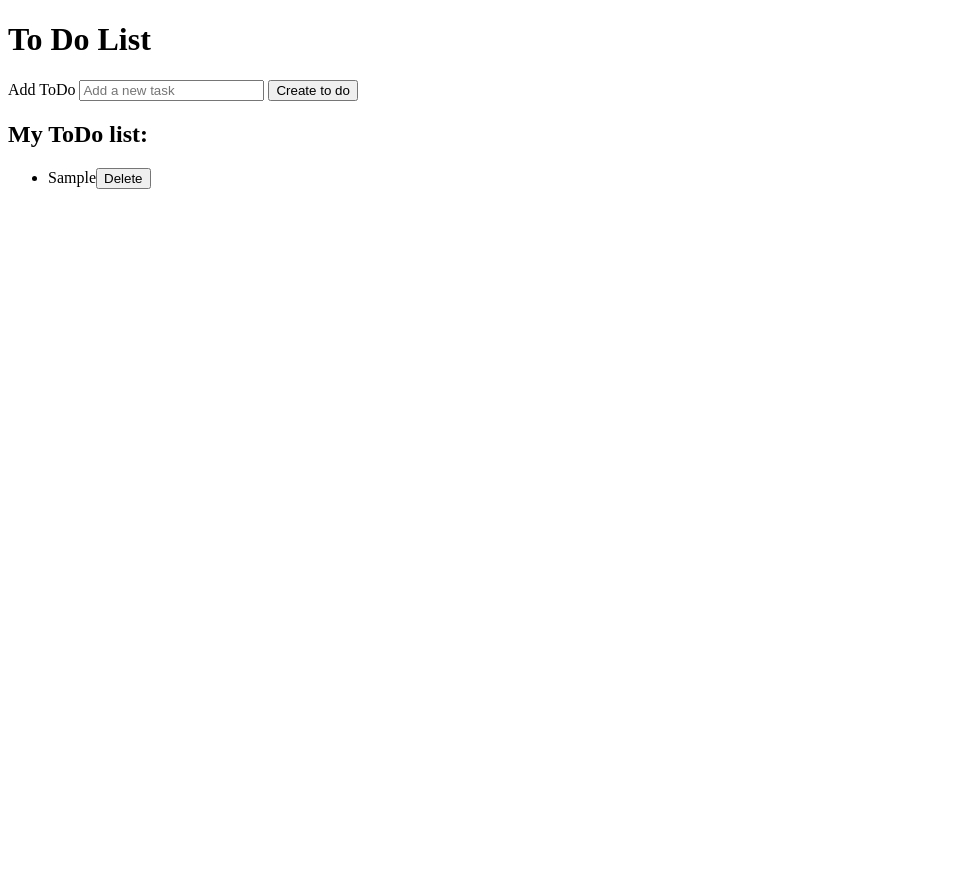
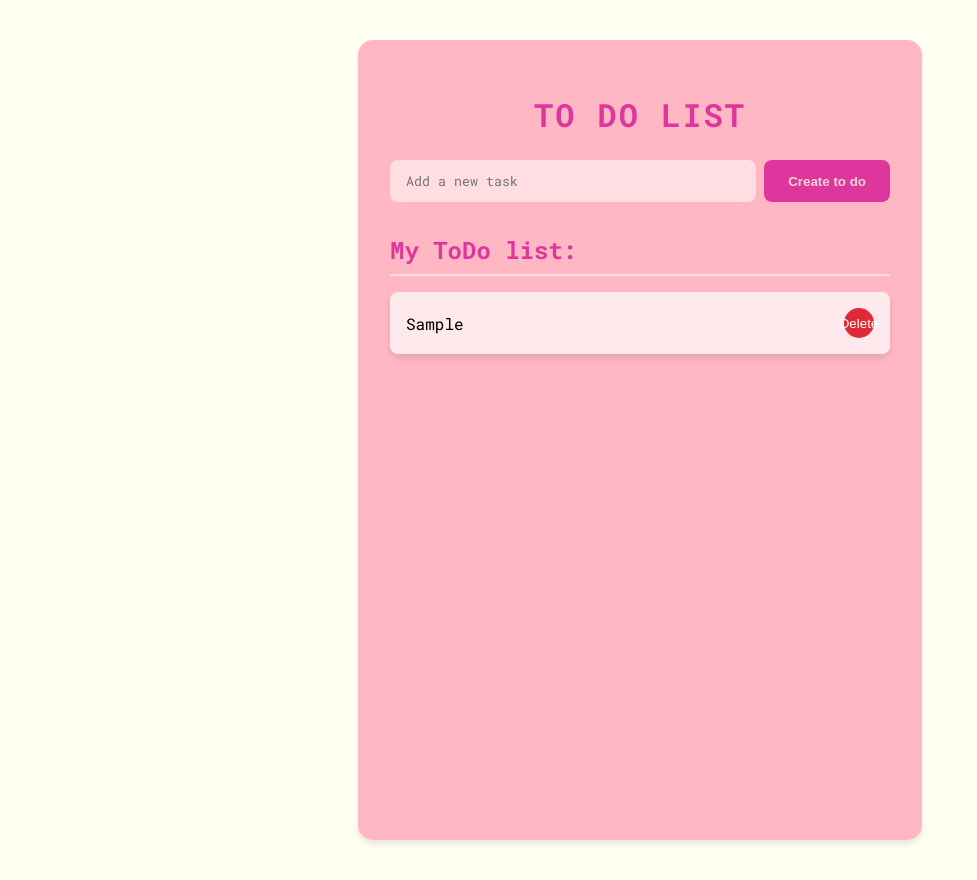
Before and after one commit to mnjoki21/event-programming, a plain HTML site: page index.html in a window 1280 px wide. Both pictures are taken after typing "Sample" into the empty fields and a click on the input "Create to do". Shown: the whole page, without its empty margins (0-977 px from the left). Before the commit the page ends 800 px from the top, so only its background shows below. Drawn offline with nearby package versions, Linux system fonts and the light colour scheme.

Commit message:
improved styling

```diff
--- /dev/null
+++ b/index.css
@@ -0,0 +1,141 @@
+:root {
+    --primary-color: #FFDDE2;
+    --button-bg: #DE369D;
+    --button-text: #EFD6D2;
+    --delete-color: #DF2935;
+    --background: #FFB7C3;
+    --bodybackground: #FFFFF2;
+    --task-bg: rgba(255, 255, 255, 0.7);
+    --shadow: 0 4px 6px rgba(0, 0, 0, 0.1);
+    --transition: all 0.3s ease;
+}
+
+body {
+    display: flex;
+    justify-content: center;
+    min-height: 100vh;
+    padding: 2rem;
+    background-color: var(--bodybackground);
+    font-family: "Roboto Mono", monospace;
+}
+
+#header {
+    text-align: center;
+    margin-bottom: 1.5rem;
+    color: var(--button-bg);
+    text-transform: uppercase;
+    letter-spacing: 2px;
+}
+
+#main {
+    background-color: var(--background);
+    border-radius: 15px;
+    padding: 2rem;
+    width: 100%;
+    max-width: 500px;
+    box-shadow: var(--shadow);
+}
+
+.form {
+    display: flex;
+    gap: 0.5rem;
+    margin-bottom: 2rem;
+}
+
+.form input[type="text"] {
+    flex: 1;
+    padding: 0.75rem 1rem;
+    border: none;
+    border-radius: 8px;
+    background-color: var(--primary-color);
+    font-family: "Roboto Mono", monospace;
+    transition: var(--transition);
+}
+
+.form input[type="text"]:focus {
+    outline: 2px solid var(--button-bg);
+}
+
+.form input[type="submit"] {
+    background-color: var(--button-bg);
+    color: var(--button-text);
+    border: none;
+    padding: 0 1.5rem;
+    border-radius: 8px;
+    cursor: pointer;
+    font-weight: bold;
+    transition: var(--transition);
+}
+
+.form input[type="submit"]:hover {
+    background-color: var(--delete-color);
+    transform: translateY(-2px);
+}
+
+#list h2 {
+    color: var(--button-bg);
+    margin-bottom: 1rem;
+    border-bottom: 2px solid var(--primary-color);
+    padding-bottom: 0.5rem;
+}
+
+.todo-list {
+    list-style: none;
+    padding: 0;
+    display: flex;
+    flex-direction: column;
+    gap: 0.75rem;
+}
+
+.todo-list li {
+    background-color: var(--task-bg);
+    padding: 1rem;
+    border-radius: 8px;
+    display: flex;
+    justify-content: space-between;
+    align-items: center;
+    box-shadow: var(--shadow);
+    transition: var(--transition);
+}
+
+.todo-list li:hover {
+    transform: translateY(-3px);
+    box-shadow: 0 6px 10px rgba(0, 0, 0, 0.15);
+}
+
+.todo-list li button {
+    background-color: var(--delete-color);
+    color: white;
+    border: none;
+    width: 30px;
+    height: 30px;
+    border-radius: 50%;
+    display: flex;
+    align-items: center;
+    justify-content: center;
+    cursor: pointer;
+    transition: var(--transition);
+}
+
+.todo-list li button:hover {
+    transform: scale(1.1);
+}
+
+.todo-list li button i {
+    font-size: 0.9rem;
+}
+
+/* Responsive adjustments */
+@media (max-width: 600px) {
+    body {
+        padding: 1rem;
+    }
+
+    #main {
+        padding: 1.5rem;
+    }
+
+    .form {
+        flex-direction: column;
+    }
+}
--- a/index.html
+++ b/index.html
@@ -4,15 +4,19 @@
     <meta charset="UTF-8">
     <meta name="viewport" content="width=device-width, initial-scale=1.0">
     <title>To Do List</title>
+    <link rel="stylesheet" href="index.css">
     <link rel="stylesheet" type="text/css" href="https://cdn.jsdelivr.net/npm/toastify-js/src/toastify.min.css">
+    <link rel="preconnect" href="https://fonts.googleapis.com">
+<link rel="preconnect" href="https://fonts.gstatic.com" crossorigin>
+<link href="https://fonts.googleapis.com/css2?family=Roboto+Mono:ital,wght@0,100..700;1,100..700&display=swap" rel="stylesheet">
 
 
 </head>
 <body>
     <div id="main">
-        <h1>To Do List</h1>
+        <h1 id="header">To Do List</h1>
         <form action="#" class="form">
-            <label for="todo" class="todo">Add ToDo</label>
+            <!-- <label for="todo" class="todo">Add ToDo</label> -->
             <input id="todo" type="text" name="newToDo" placeholder="Add a new task">
             <input type="submit" value="Create to do" >
         </form>
```
